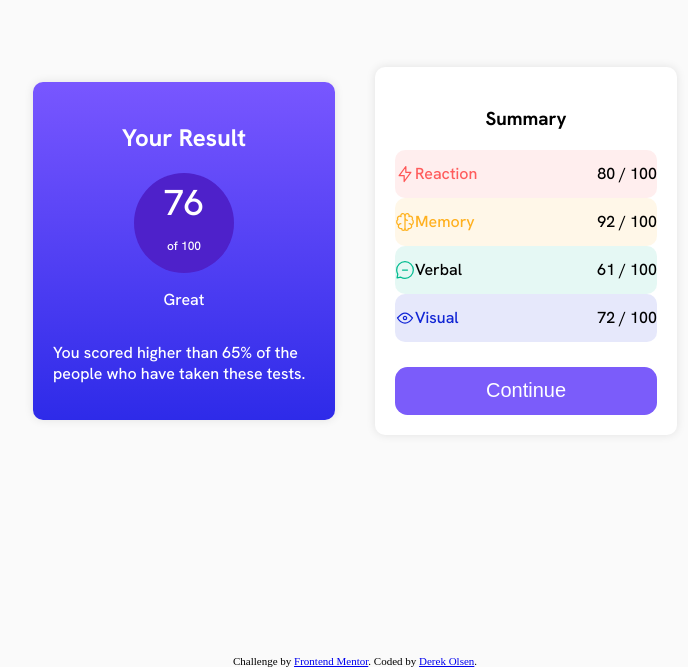
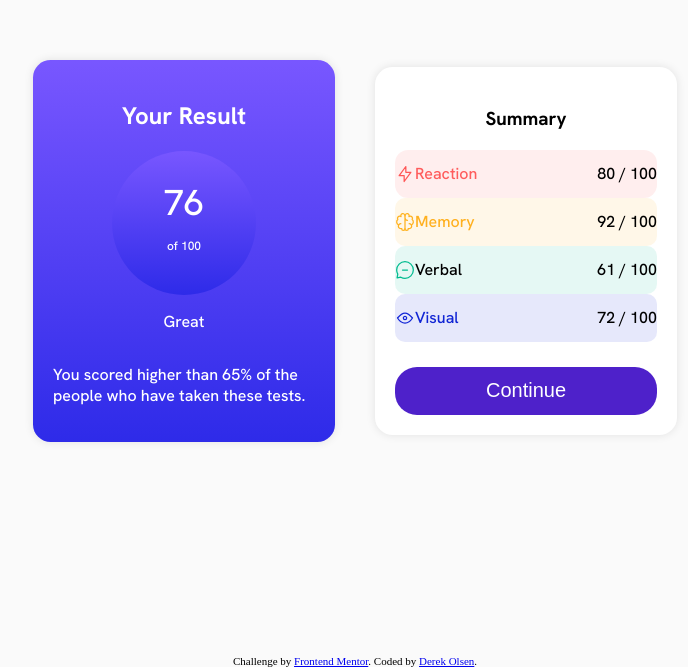
Before and after one commit to Dolsen0/results-summary-component, a plain HTML site: page index.html in a window 1280 px wide. Shown: the part 133-800 px from the top of the page, without its empty margins (285-973 px from the left). Drawn offline with Linux system fonts and the light colour scheme.

Commit message:
increased border radius and added gradiant to results circle

```diff
--- a/assets/CSS/styles.css
+++ b/assets/CSS/styles.css
@@ -26,7 +26,7 @@ body {
   justify-content: center;
   align-items: center;
   flex-direction: column;
-  border-radius: 0.625em; /* 10px */
+  border-radius: 1.1em;
   width: 100%;
   padding: 1.25em; /* 20px */
   box-shadow: 0px 0px 10px 0px rgba(0,0,0,0.1);
@@ -36,14 +36,15 @@ body {
 }
 
 .circle {
-  background-color: hsla(256, 72%, 46%, 1);
   border-radius: 50%;
-  width: 6.25em; /* 100px */
-  height: 6.25em; /* 100px */
+  width: 9em;
+  height: 9em;
   display: flex;
   flex-direction: column;
   justify-content: center;
   align-items: center;
+  background: linear-gradient(to bottom, hsl(252, 100%, 67%), hsl(241, 81%, 54%));
+
 }
 
 .results_display {
@@ -64,7 +65,7 @@ body {
   align-items: center;
   flex-direction: column;
   background-color: white;
-  border-radius: 0.625em; /* 10px */
+  border-radius: 1.1em;
   width: 100%;
   padding: 1.25em; /* 20px */
   box-shadow: 0px 0px 10px 0px rgba(0,0,0,0.1);
@@ -97,7 +98,7 @@ body {
 .Reaction{
   color: hsl(0, 100%, 68%);
   background-color: hsla(0, 100%, 68%, .1);
-  border-radius: 0.625em;
+  border-radius: 0.825em;
   height: 3em;
 }
 
@@ -125,14 +126,14 @@ body {
 
 
 .buttonContinue{
-  background-color: hsl(252, 94%, 67%);
+  background-color:hsla(256, 72%, 46%, 1);
   color: white;
   border: none;
   padding: 0.625em; /* 10px */
   font-size: 1.25em; /* 20px */
   margin-top: 1.25em; /* 20px */
   cursor: pointer;
-  border-radius: 0.625em; /* 10px */
+  border-radius: 1.1em;
   width: 100%;
 }
 
```
